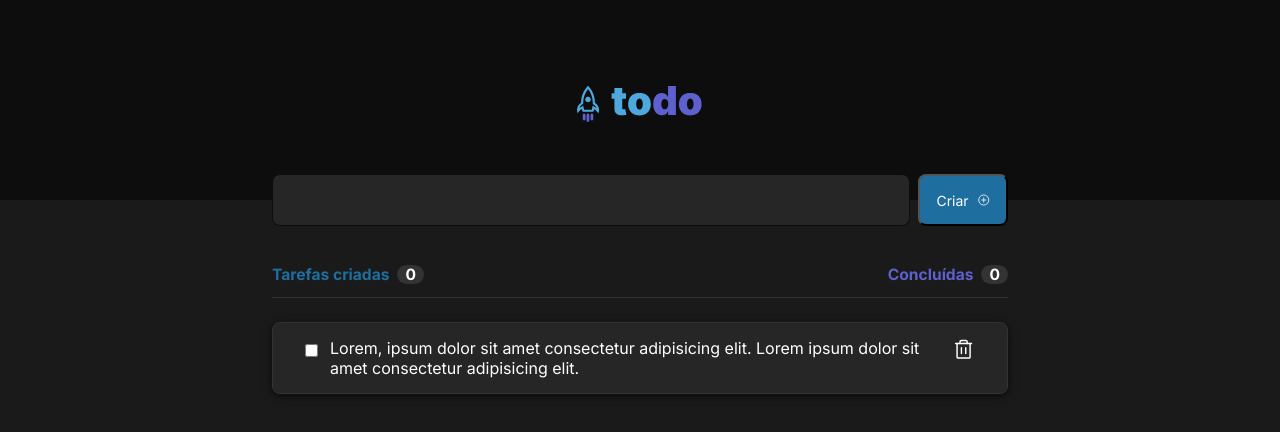
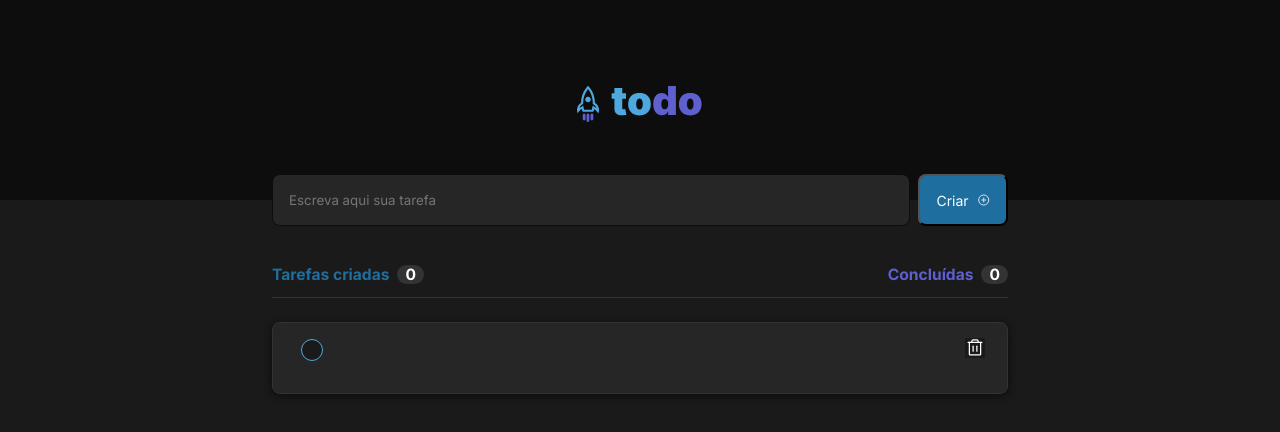
Before and after one commit to Gustavo-drafts/smartlist-ignite-challenge, a React (Vite) app: page / in a window 1280 px wide. Shown: the top 432 px of the page. Built offline with nearby package versions, Linux system fonts and the light colour scheme.

Commit message:
problems-with-hooks

```diff
--- a/src/App.jsx
+++ b/src/App.jsx
@@ -1,12 +1,16 @@
 import logo from './assets/logo.svg';
-import { Task } from './components/Task';
 import { Empty } from './components/Empty';
 import { Todo } from './components/Todo';
 import { Counters } from './components/Counters';
 
 import styles from './App.module.css';
 import './global.css';
+
+
+
+
 export default function App() {
+
 
 
   return (
@@ -18,13 +22,10 @@ export default function App() {
         />
       </div>
 
-      <div className={styles.inline}>
-        <Task />
-      </div>
+      <Counters />
+      <Todo />
+      {/* <Empty /> */}
 
-      <Counters />
-      {/* <Empty /> */}
-      <Todo />
     </>
   )
 }
--- a/src/App.module.css
+++ b/src/App.module.css
@@ -13,20 +13,3 @@
   width: 7.875rem;
   height: 3rem;
 }
-
-.inline {
-  display: flex;
-  flex-direction: row;
-  align-items: center;
-
-  padding: 0px;
-  gap: 8px;
-
-  position: absolute;
-  width: 46rem;
-  height: 3.375rem;
-  left: calc(50% - 736px/2);
-  top: 10.8125rem;
-  background: transparent;
-
-}
--- a/src/components/Task.jsx
+++ /dev/null
@@ -1,30 +0,0 @@
-import React from 'react';
-import styles from './Task.module.css';
-import { PlusCircle } from 'phosphor-react';
-
-
-
-
-export function Task() {
-
-
-  return (
-    <>
-      <form
-        className={styles.input}
-      />
-
-      <button
-        className={styles.button}
-
-      >
-        Criar
-        <PlusCircle
-          className={styles.icon}
-          size={32}
-          color="#f7f7f7"
-        />
-      </button>
-    </>
-  )
-}
--- a/src/components/Task.module.css
+++ /dev/null
@@ -1,52 +0,0 @@
-.input {
-  width: 39.8rem;
-  height: 3.3rem;
-
-
-  display: flex;
-  flex-direction: row;
-  align-items: center;
-  padding: 16px;
-  gap: 8px;
-
-
-  background: var(--gray-500);
-
-  border: 1px solid var(--gray-700);
-  border-radius: 8px;
-
-  flex: none;
-  order: 0;
-  flex-grow: 1;
-}
-
-.button {
-  display: flex;
-  flex-direction: row;
-  justify-content: center;
-  align-items: center;
-
-  padding: 16px;
-  gap: 8px;
-
-  width: 5.6rem;
-  height: 3.25rem;
-  font-size: 0.875rem;
-
-  background: var(--blue-200);
-  border-radius: 8px;
-
-  flex: none;
-  order: 1;
-  flex-grow: 0;
-
-  transition: 0.3s;
-}
-
-.button:hover {
-  background: var(--blue-100)
-}
-
-.icon {
-  background: transparent;
-}
--- a/src/components/Todo.jsx
+++ b/src/components/Todo.jsx
@@ -1,24 +1,71 @@
 import { Trash } from 'phosphor-react';
+import { PlusCircle } from 'phosphor-react';
+import { useState } from 'react';
 import styles from './Todo.module.css';
 
 
+const taskList = [
+  {
+    id: 1,
+    content: 'primeira tarefa'
+  },
+  {
+    id: 2,
+    content: 'segunda tarefa'
+  },
+  {
+    id: 3,
+    content: 'terceira tarefa'
+  },
+]
+
 export function Todo() {
 
+  const [taskList, setTaskList] = useState([])
+  const [input, setInput] = useState([])
+
+  function handleCreateNewTask() {
+    event.preventDefault()
+
+    setTaskList([...taskList, taskList.length + 1])
+    setInput([...input, input.length + 1])
+  }
+
+  return (
+    <>
+      <div className={styles.inline}>
+        <input
+          placeholder='Escreva aqui sua tarefa'
+          className={styles.input}
+        />
+        <button
+          className={styles.button}
+          onClick={handleCreateNewTask}
+        >
+          Criar
+          <PlusCircle
+            className={styles.icon}
+            size={32}
+            color="#f7f7f7"
+          />
+        </button>
+      </div>
 
 
-
-  return (
-    <div className={styles.header}>
-      <div className={styles.task}>
-        <input
-          type="checkbox"
-          className={styles.input}
-        />
-        Lorem, ipsum dolor sit amet consectetur adipisicing elit.
-        Lorem ipsum dolor sit amet consectetur adipisicing elit.
-
-        <Trash size={32} className={styles.trash} />
+      <div className={styles.header}>
+        {}
+        <div className={styles.label}>
+          <label
+            className={styles.labelCheck}
+          />
+          <p className={styles.paragraph}>
+            {taskList}
+          </p>
+          <label className={styles.labelTrash}>
+            <Trash size={20} />
+          </label>
+        </div>
       </div>
-    </div>
+    </>
   );
 }
--- a/src/components/Todo.module.css
+++ b/src/components/Todo.module.css
@@ -6,11 +6,91 @@
   left: calc(50% - 736px/2);
   top: 4rem;
 
+  margin-bottom: 1rem;
 }
 
-.task {
+.inline {
+  display: flex;
+  flex-direction: row;
+  align-items: center;
+
+  padding: 0px;
+  gap: 8px;
+
+  position: absolute;
+  width: 46rem;
+  height: 3.375rem;
+  left: calc(50% - 736px/2);
+  top: 10.8125rem;
+  background: transparent;
+
+}
+
+.input {
+  width: 39.8rem;
+  height: 3.3rem;
+
+
+  display: flex;
+  flex-direction: row;
+  align-items: center;
+  padding: 16px;
+  gap: 8px;
+
+
+  background: var(--gray-500);
+
+  border: 1px solid var(--gray-700);
+  border-radius: 8px;
+
+  flex: none;
+  order: 0;
+  flex-grow: 1;
+}
+
+.button {
+  display: flex;
+  flex-direction: row;
+  justify-content: center;
+  align-items: center;
+
+  padding: 16px;
+  gap: 8px;
+
+  width: 5.6rem;
+  height: 3.25rem;
+  font-size: 0.875rem;
+
+  background: var(--blue-200);
+  border-radius: 8px;
+
+  flex: none;
+  order: 1;
+  flex-grow: 0;
+
+  transition: 0.3s;
+}
+
+.button:hover {
+  background: var(--blue-100)
+}
+
+.icon {
+  background: transparent;
+}
+
+
+
+
+
+
+
+
+
+.label {
   display: flex;
   align-items: center;
+  justify-content: space-between;
 
   width: 100%;
   height: 4.5rem;
@@ -20,14 +100,36 @@
   border: 1px solid var(--gray-400);
   border-radius: 8px;
 
-  box-shadow: 0px 2px 8px rgba(0,0,0,0.6);
+  box-shadow: 0px 2px 8px rgba(0, 0, 0, 0.6);
 }
 
-.input {
-  margin: 16px 12px 32px 16px;
+.paragraph {
+  background: transparent;
+  width: 100%;
 }
 
-.trash {
-  margin: 16px 16px 32px 12px;
+.labelCheck {
+  padding: 10px;
+  margin-right: 1.5rem;
+  border-radius: 12px;
+  border: 1px solid var(--blue-100);
+  margin: 16px 24px 32px 12px;
+}
+
+.labelCheck:hover {
+  background: #8d8df13b;
+  cursor: pointer;
+}
+
+.labelTrash {
+  padding: 6px;
+  border-radius: 4px;
   background: transparent;
+
+  margin: -16px 0 0 0;
+  cursor: pointer;
 }
+
+.labelTrash:hover {
+  background: var(--gray-400);
+}
```
